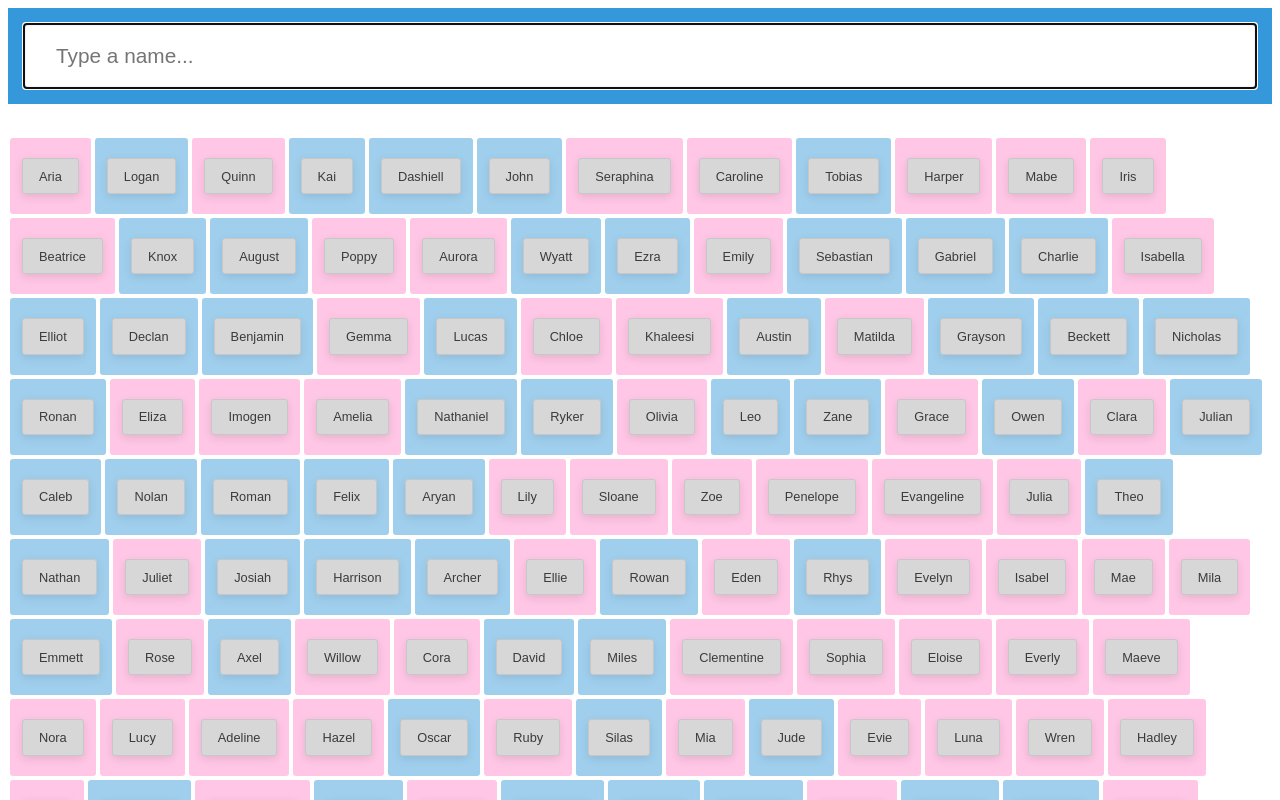
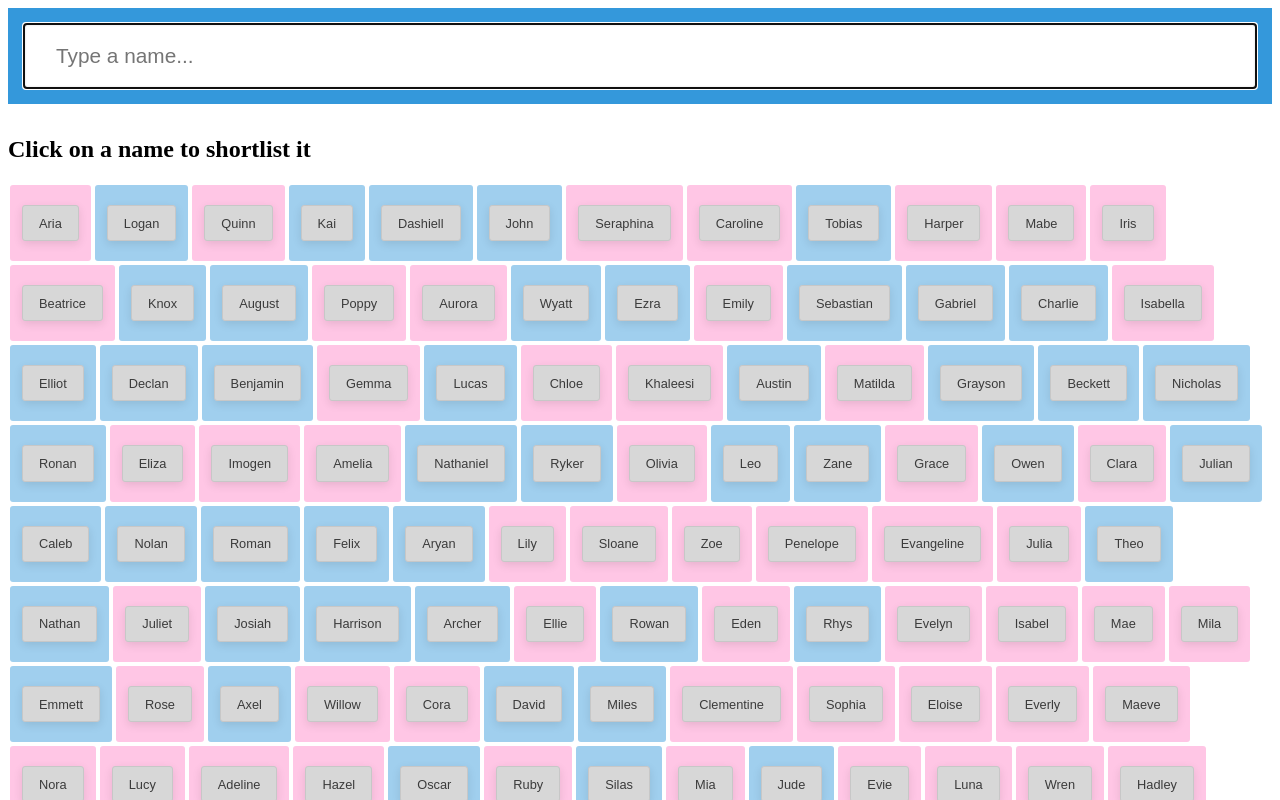
Before and after one commit to tylerfreebs/react-baby-names, a React (Create React App) app: page / in a window 1280 px wide. Shown: the top 800 px of the page. Built offline with nearby package versions, Linux system fonts and the light colour scheme.

Commit message:
Added Fragment and Truthy statment for names added to shortlist

```diff
--- a/src/components/ShortList.js
+++ b/src/components/ShortList.js
@@ -1,4 +1,4 @@
-import React from 'react'
+import React, { Fragment } from 'react'
 import NameList from './NameList'
 
 export default function ShortList({ names, shortList, setShortList}){
@@ -10,9 +10,21 @@
         setShortList(shortList.filter((i) => i !== id))
     }
 
+    const hasNames = shortListedNames.length > 0
+
     return(
         <div className='short-list'>
-            <NameList nameList={shortListedNames} onItemClick={removeFromShortList}/>
+            <h2>{hasNames ? 'Your shortlist' : 'Click on a name to shortlist it'}</h2>
+            {hasNames &&
+                <Fragment>
+                    <NameList
+                        nameList={shortListedNames}
+                        onItemClick={removeFromShortList}
+                    />
+                    <hr />
+                </Fragment>
+            }
+
         </div>
     )
 }
```
